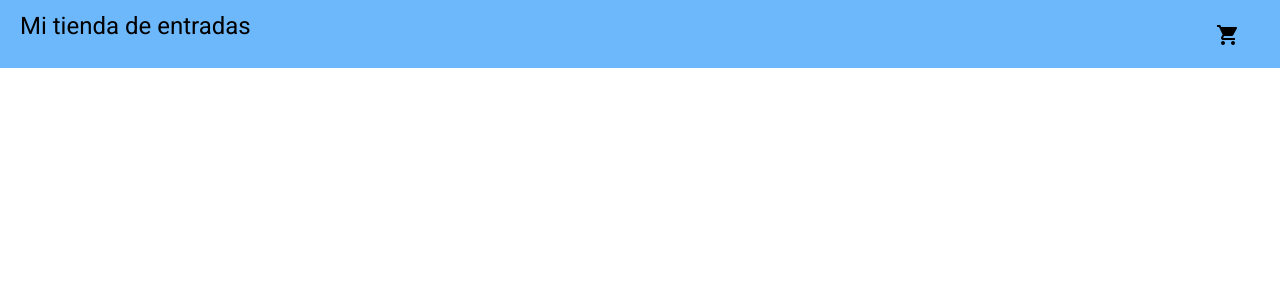
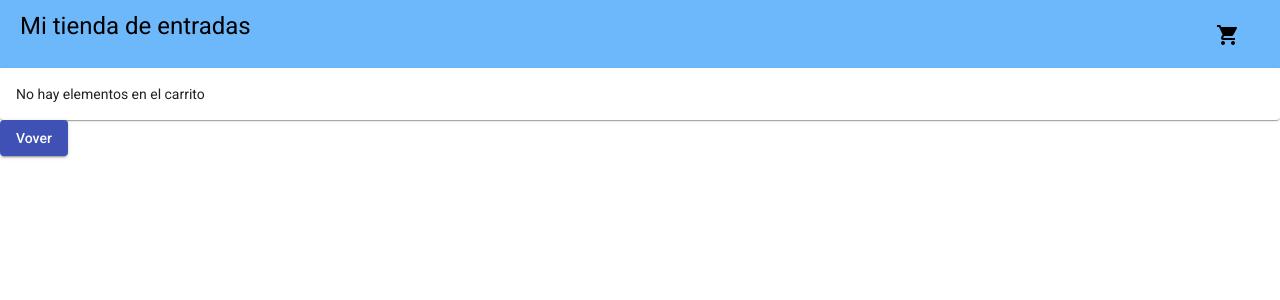
Before and after one commit to Necro2595/tienda-entradas, an Angular app: page /carrito in a window 1280 px wide. Shown: the top 300 px of the page. Built offline with nearby package versions, Linux system fonts and the light colour scheme.

Commit message:
creación del carrito (integrar en la ficha y probar despues)

```diff
--- a/src/app/carrito/carrito.component.html
+++ b/src/app/carrito/carrito.component.html
@@ -1 +1,31 @@
 <app-banner></app-banner>
+<div *ngIf="localShoppingCart.length != 0">
+    <mat-card *ngFor="let event of localShoppingCart; index as i">
+        <h1>{{event.title}}</h1>
+        <div class="row" *ngFor="let element of event.list">
+            <div class="col-4">
+                {{element.date}}
+            </div>
+            <div class="col-4">
+                {{element.quantity}}
+            </div>
+            <div class="col-4">
+                <button (click)="deteleElement(element)">
+                    <img [src]="'/assets/imgtrash.png'">
+                </button>
+            </div>
+        </div>
+    </mat-card>
+</div>
+<div *ngIf="localShoppingCart.length == 0">
+    <mat-card>
+        <span>
+            No hay elementos en el carrito
+        </span>
+    </mat-card>
+</div>
+<div class="row">
+    <button mat-raised-button class="button" color="primary" (click)="goToHome()">
+        Vover
+    </button>
+</div>
--- a/src/app/carrito/carrito.component.ts
+++ b/src/app/carrito/carrito.component.ts
@@ -1,4 +1,5 @@
 import { Component, OnInit } from '@angular/core';
+import { Router } from '@angular/router';
 
 @Component({
   selector: 'app-carrito',
@@ -7,9 +8,27 @@ import { Component, OnInit } from '@angular/core';
 })
 export class CarritoComponent implements OnInit {
 
-  constructor() { }
+  localShoppingCart: any[] = [];
+
+  constructor(
+    private router: Router
+  ) {
+    if(localStorage.getItem('shoppingCart') == null){
+      localStorage.setItem('shoppingCart',JSON.stringify([]));
+    } else{
+      this.localShoppingCart = JSON.parse(localStorage.getItem('shoppingCart') || '[]');
+    }
+  }
 
   ngOnInit(): void {
   }
 
+  deteleElement(element: any){
+
+  }
+
+  goToHome(){
+    this.router.navigateByUrl('');
+  }
+
 }
--- a/src/app/pagina-inicial/pagina-inicial.component.ts
+++ b/src/app/pagina-inicial/pagina-inicial.component.ts
@@ -26,8 +26,6 @@ export class PaginaInicialComponent implements OnInit {
     } else{
       this.localShoppingCart = JSON.parse(localStorage.getItem('shoppingCart') || '[]');
     }
-
-
    }
 
   ngOnInit() {
```
